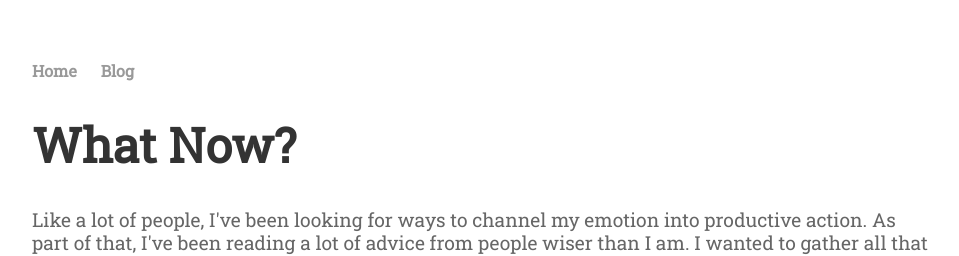
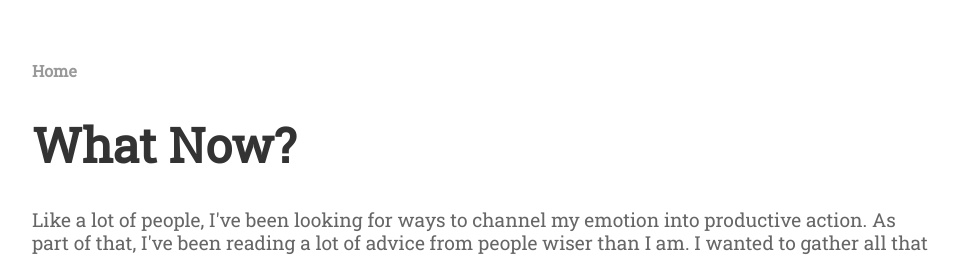
Before and after one commit to aperala/littlecanary.github.io, a Jekyll site: the page built from index.html, in a window 1280 px wide and 900 px high. Shown: the top 256 px of the window, without its empty margins (160-1119 px from the left). Built offline with Jekyll 4.4.1, drawn with Linux system fonts in a browser that asks for light colours; comment, search, counter and statistics services are not loaded.

Commit message:
Update default.html

```diff
--- a/_layouts/default.html
+++ b/_layouts/default.html
@@ -38,7 +38,7 @@
 			<nav>
 	    		<ul>
 	        		<li><a href="/">Home</a></li>
-	        		<li><a href="/news">Blog</a></li>
+	        		<!-- <li><a href="/news">Blog</a></li> -->
 	    		</ul>
 			</nav>
 			<div class="container">
```
